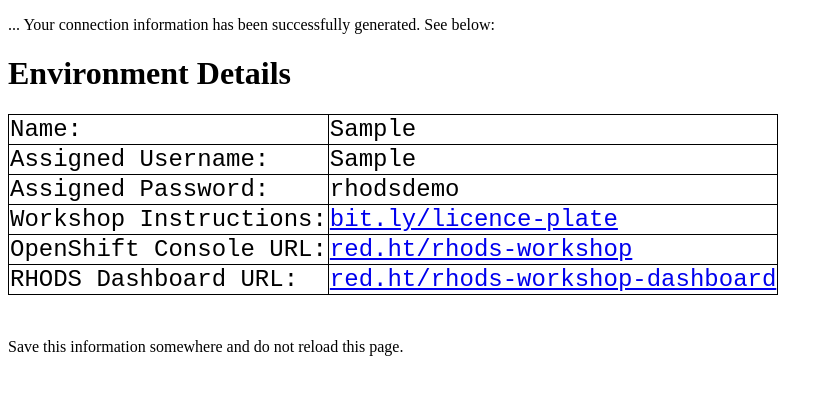
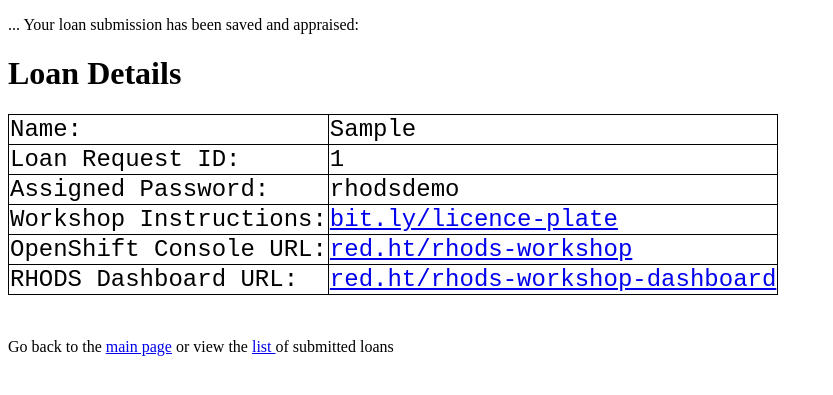
Before and after one commit to erwangranger/loan-application-app, a Flask app: template templates/result.html in a window 1280 px wide. Shown: the top 395 px of the page, without its empty margins (0-833 px from the left). Run offline with Flask 2, Linux system fonts and the light colour scheme; the template is opened without the code that fills it: most values are stand-ins (such as "Sample title", 1, 10 or a date in 2020).

Commit message:
improvements

```diff
--- a/app.py
+++ b/app.py
@@ -3,9 +3,9 @@
 
 counter = 0
 
-conn = sql.connect('database.db')
+conn = sql.connect('./database.db')
 conn.execute('DROP TABLE IF EXISTS students')
-conn.execute('CREATE TABLE students (name TEXT, assigned_user TEXT, password TEXT, ip TEXT)')
+conn.execute('CREATE TABLE students (name TEXT, LoanID TEXT, password TEXT, ip TEXT)')
 
 #Commit your changes in the database
 conn.commit()
@@ -24,8 +24,8 @@
 def new_student():
    return render_template('newloan.html')
 
-@app.route('/addrec',methods = ['POST', 'GET'])
-def addrec():
+@app.route('/addloan',methods = ['POST', 'GET'])
+def addloan():
    if request.method == 'POST':
       global counter
       counter += 1
@@ -37,8 +37,8 @@
          # city = request.form['city']
          # pin = request.form['pin']
 
-         assigned_user =  "user" + str(counter)
-         print (assigned_user)
+         LoanID =  "LO00" + str(counter)
+         print (LoanID)
          password = "rhodsdemo"
 
          with sql.connect("database.db") as con:
@@ -46,7 +46,7 @@
 
             # cur.execute("INSERT INTO students (name,addr,city,pin) VALUES (?,?,?,?)",(nm,addr,city,pin) )
             # cur.execute("INSERT INTO students (name,ip,username) VALUES (?,?,?)",(nm,ip_address,username) )
-            cur.execute("INSERT INTO students (name,assigned_user,password,ip) VALUES (?,?,?,?)" , (nm,assigned_user,password,ip_address) )
+            cur.execute("INSERT INTO students (name,LoanID,password,ip) VALUES (?,?,?,?)" , (nm,LoanID,password,ip_address) )
             # cur = con.cursor().execute('INSERT INTO students (name,addr,city,pin) VALUES (?,?,?,?)',(name,addr,city,pin) )
 
             con.commit()
@@ -56,7 +56,7 @@
          msg = "error in insert operation"
 
       finally:
-         return render_template("result.html",msg = msg, assigned_user = assigned_user, nm = nm )
+         return render_template("result.html",msg = msg, LoanID = LoanID, nm = nm )
          con.close()
 
 @app.route('/listloans')
--- a/templates/listloans.html
+++ b/templates/listloans.html
@@ -6,7 +6,7 @@
       <table border = 1>
          <thead>
             <td>Name</td>
-            <td>Username</td>
+            <td>Loan Application ID</td>
             <td>Password</td>
             <td>ip</td>
          </thead>
@@ -14,7 +14,7 @@
          {% for row in rows %}
             <tr>
                <td>{{row["name"]}}</td>
-               <td>{{row["assigned_user"]}}</td>
+               <td>{{row["LoanID"]}}</td>
                <td>{{row["password"]}}</td>
                <td>{{row['ip']}}</td>
             </tr>
--- a/templates/result.html
+++ b/templates/result.html
@@ -18,11 +18,11 @@
 
    <body>
 
-      <p>... Your connection information has been successfully generated. See below:</p>
+      <p>... Your loan submission has been saved and appraised:</p>
       <!-- <h2><a href = "\">go back to home page</a></h2> -->
 
-      <h1> Environment Details </h1>
-      {% if assigned_user %}
+      <h1> Loan Details </h1>
+      {% if LoanID %}
           <font size="5" face="Courier New" >
           <table >
               <tr>
@@ -30,8 +30,8 @@
                 <th>{{nm}}</th>
               </tr>
               <tr>
-                <td>Assigned Username:   </td>
-                <td>{{assigned_user}}</td>
+                <td>Loan Request ID:   </td>
+                <td>{{LoanID}}</td>
               </tr>
               <tr>
                 <td>Assigned Password:   </td>
@@ -52,7 +52,7 @@
           </table>
          </font>
          </br>
-          <p>Save this information somewhere and do not reload this page.</p>
+          <p>Go back to the <a href="/">main page</a> or view the <a href="/listloans"> list </a> of submitted loans </p>
       {% endif %}
    </body>
 </html>
```
Also changed, not shown: templates/newloan.html (+15 -7 lines), README.md, 1 other file.
